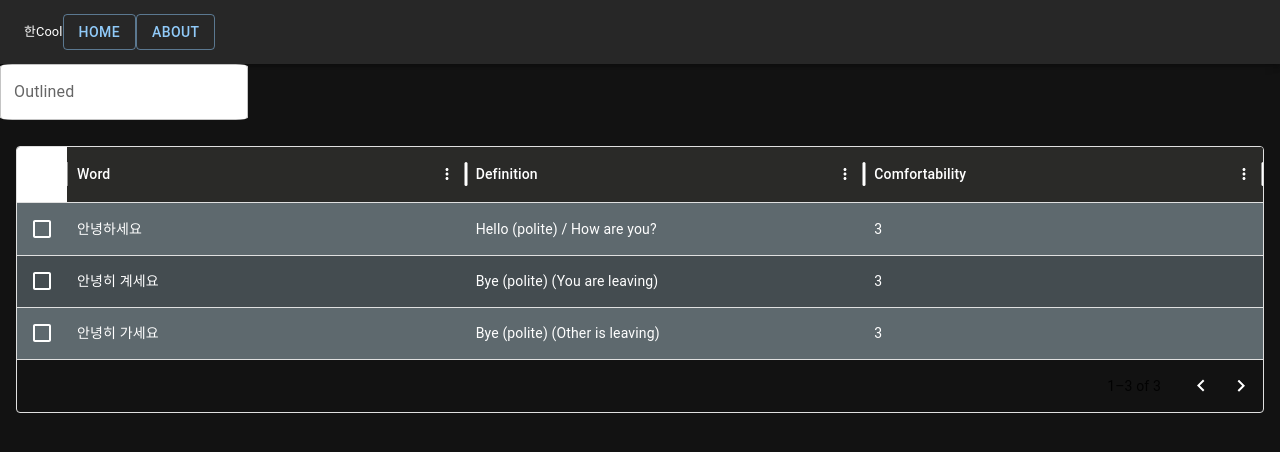
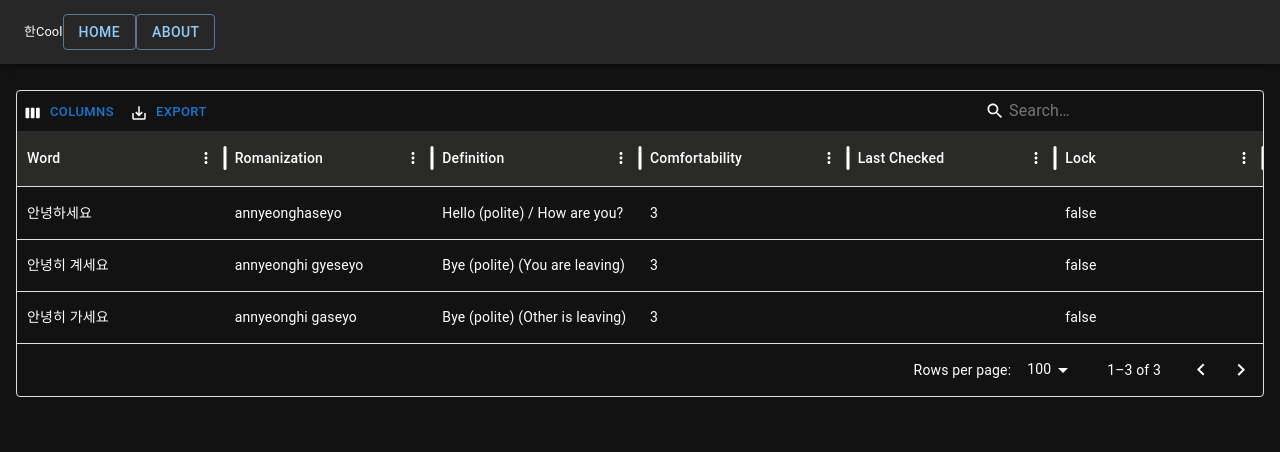
Before and after one commit to LiamEinspahr/hancool, a React (Create React App) app: page / in a window 1280 px wide. Shown: the top 452 px of the page. Built offline with nearby package versions, Linux system fonts and the light colour scheme.

Commit message:
Added text search functionality to data table

```diff
--- a/package.json
+++ b/package.json
@@ -7,7 +7,7 @@
     "@emotion/styled": "^11.11.5",
     "@mui/icons-material": "^5.15.15",
     "@mui/material": "^5.15.15",
-    "@mui/x-data-grid": "^7.1.1",
+    "@mui/x-data-grid": "^7.2.0",
     "@testing-library/jest-dom": "^5.17.0",
     "@testing-library/react": "^13.4.0",
     "@testing-library/user-event": "^13.5.0",
--- a/src/components/pages/TablePage.tsx
+++ b/src/components/pages/TablePage.tsx
@@ -1,6 +1,5 @@
 import * as React from 'react';
 import Table from '../ui/table/Table';
-import Search from '../ui/search/Search';
 
 
 
@@ -8,7 +7,6 @@ export default function TablePage() {
 
     return(
         <>
-            <Search></Search>
             <Table></Table>
         </>
     );
--- a/src/components/ui/search/Search.tsx
+++ /dev/null
@@ -1,21 +0,0 @@
-import { TextField } from '@mui/material';
-import * as React from 'react';
-
-
-
-
-
-export default function Search() {
-
-    return(
-        <TextField
-            id="outlined-basic"
-            label="Outlined"
-            variant="outlined"
-            sx={{
-                backgroundColor: "#FFFF",
-                borderRadius: "5%",
-            }}/>
-    );
-
-}
--- a/src/components/ui/table/Table.tsx
+++ b/src/components/ui/table/Table.tsx
@@ -1,9 +1,8 @@
 import * as React from 'react';
 import { Box, alpha, styled } from '@mui/material';
-import { DataGrid, GridColDef, gridClasses } from '@mui/x-data-grid';
+import { DataGrid, GridToolbar, GridRowsProp, GridColDef, gridClasses, GridFilterModel, GridColumnVisibilityModel} from '@mui/x-data-grid';
 import { columns, data } from '../../data/Data';
 
-const ODD_OPACITY = 0.2;
 
 const DataTable = styled(DataGrid)(({ theme }) => ({
   [`& .${gridClasses.row}.even`]: {
@@ -15,13 +14,6 @@ const DataTable = styled(DataGrid)(({ theme }) => ({
       backgroundColor: '#57A527',
       '&:hover': {
         backgroundColor: '#8FBB99',
-        // Reset on touch devices, it doesn't add specificity
-        '@media (hover: none)': {
-          backgroundColor: alpha(
-            theme.palette.primary.main,
-            ODD_OPACITY + theme.palette.action.selectedOpacity,
-          ),
-        },
       },
     },
   },
@@ -34,58 +26,55 @@ const DataTable = styled(DataGrid)(({ theme }) => ({
       backgroundColor: '#3D741B',
       '&:hover': {
         backgroundColor: '#8FBB99',
-        // Reset on touch devices, it doesn't add specificity
-        '@media (hover: none)': {
-          backgroundColor: alpha(
-            theme.palette.primary.main,
-            ODD_OPACITY + theme.palette.action.selectedOpacity,
-          ),
-        },
       },
     },
   },
   '& .header-cell' : {
-    backgroundColor: '#2A2A28',
+    backgroundColor: '#2A2A28'
     },
   '.MuiSvgIcon-root': {
     color: 'white'
     },
+  '.MuiDataGrid-columnHeaderTitleContainer' : {
+    backgroundColor: '#2A2A28'
+  },
+  '.MuiTablePagination-displayedRows': {
+    color: 'white'
+  },
+  '.MuiTablePagination-selectLabel': {
+    color: 'white'
+  },
+  '.MuiInputBase-input': {
+    color: 'white'
+  },
+    margin: '2vw 2vh',
+    color: '#FFFF',
 }));
 
 export default function Table() {
 
+    const [filterModel, setFilterModel] = React.useState<GridFilterModel>({
+        items: [],
+        quickFilterExcludeHiddenColumns: false,
+        quickFilterValues: [],
+      });
+
+    const [columnVisibilityModel, setColumnVisibilityModel] = React.useState<GridColumnVisibilityModel>({});
+
     return(
       <DataTable
-      {...data}
-      getRowClassName={(params) =>
-        params.indexRelativeToCurrentPage % 2 === 0 ? 'even' : 'odd'
-      }
+        columns={columns}
+        columnVisibilityModel={columnVisibilityModel}
+        disableColumnFilter
+        disableDensitySelector
+        filterModel={filterModel}
+        onColumnVisibilityModelChange={(newModel) =>
+            setColumnVisibilityModel(newModel)
+        }
+        onFilterModelChange={(newModel) => setFilterModel(newModel)}
         rows={data}
-        columns={columns}
-        columnVisibilityModel={{
-          word: true,
-          id: false,
-          definition: true,
-          comfortability: true,
-          lastModified: false,
-          lock: false
-        }}
-        initialState={{
-          pagination: {
-            paginationModel: {
-              pageSize: 5,
-            },
-          },
-        }}
-        pageSizeOptions={[5]}
-        checkboxSelection
-        disableRowSelectionOnClick
-        sx={{
-          margin: '2vw 2vh',
-          color: '#FFFF',
-
-
-        }}
+        slots={{ toolbar: GridToolbar }}
+        slotProps={{ toolbar: { showQuickFilter: true } }}
       />
     );
 }
```
Also changed, not shown: 1 other file (tests, documents, lock files or other folders).
